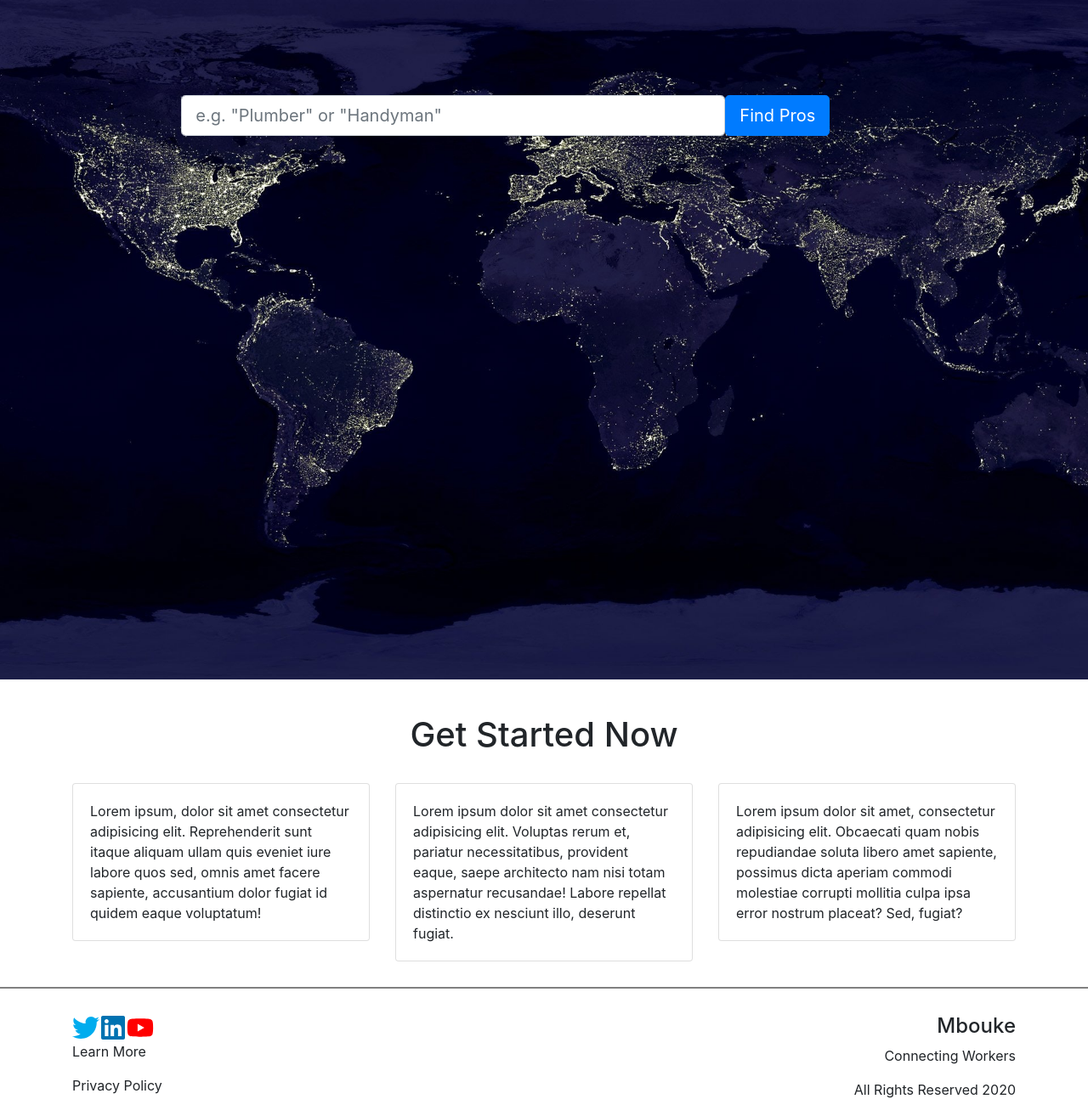
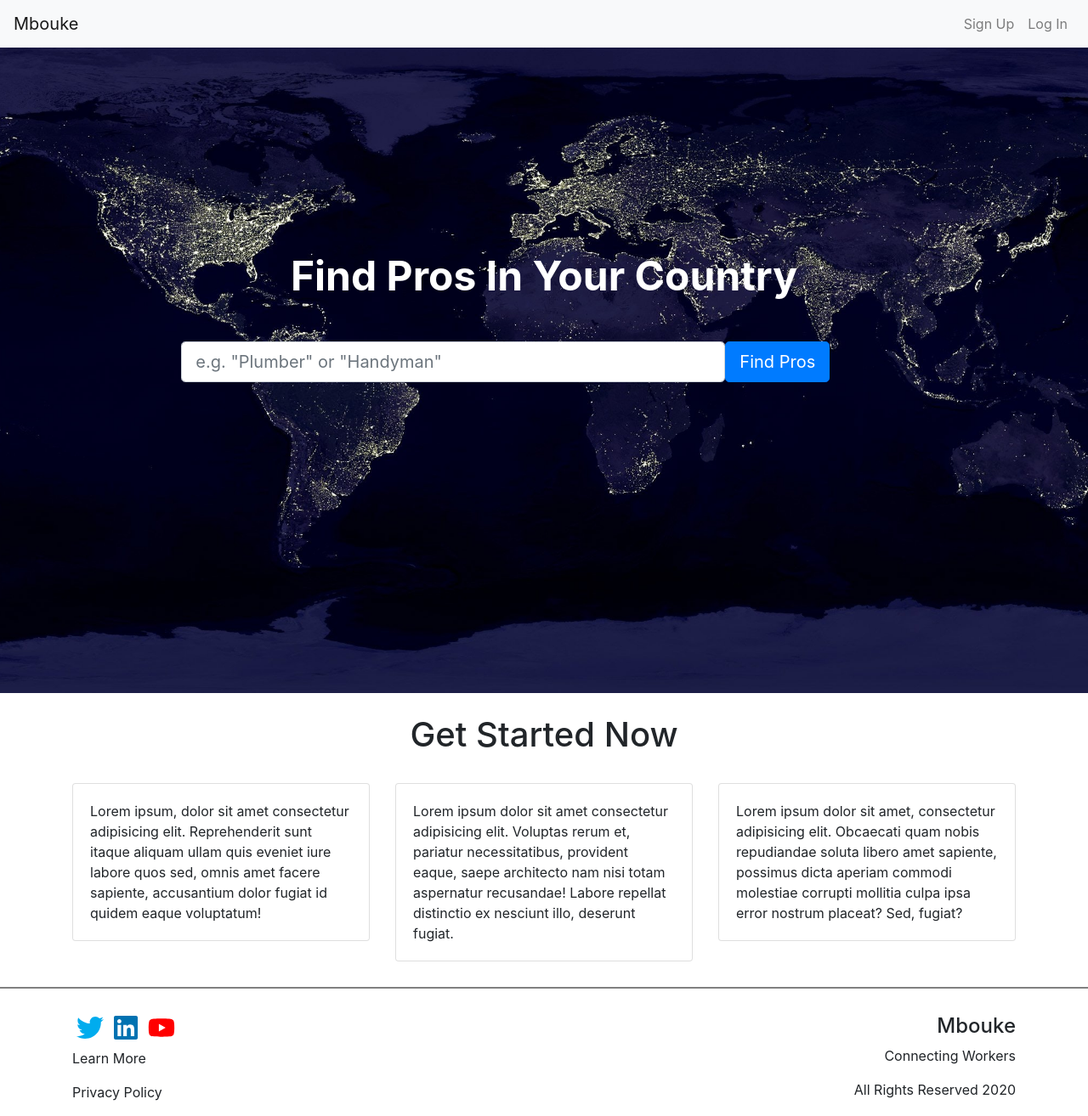
Before and after one commit to Mbouke-Project/nextjs-mbouke, a Next.js app: page / in a window 1280 px wide. Shown: the whole page at 85% size. Built offline with nearby package versions, Linux system fonts and the light colour scheme.

Commit message:
Landing Form | Padding on Footer Icons

```diff
--- a/styles/Home.module.sass
+++ b/styles/Home.module.sass
@@ -1,5 +1,23 @@
 .imageContainer
+    position: relative
     height: 95vh
+
+.landingText
+    padding-top: 30vh
+    padding-bottom: 40px
+    font-weight: bold
+    font-size: 3rem
+    color: white
+    text-align: center
+    position: relative
+    z-index: 1
+
+.landingForm
+    font-weight: bold
+    font-size: 1rem
+    color: white
+    position: relative
+    z-index: 1
 
 .landingImage
     height: 500px
@@ -13,3 +31,9 @@
     padding-top: 30px
     margin-top: 30px
     border-top: 2px solid grey
+
+.footerIconsContainer
+    padding-bottom: 8px
+
+.footerIcons
+    margin: 0px 5px
```
